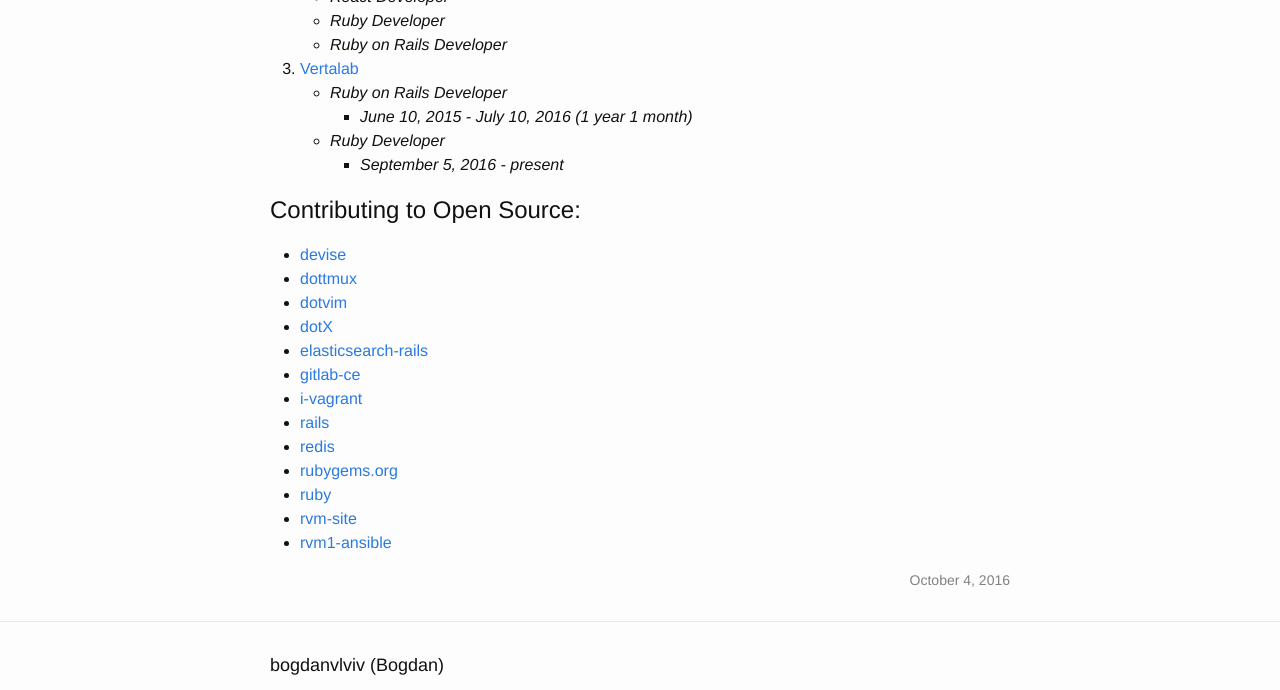
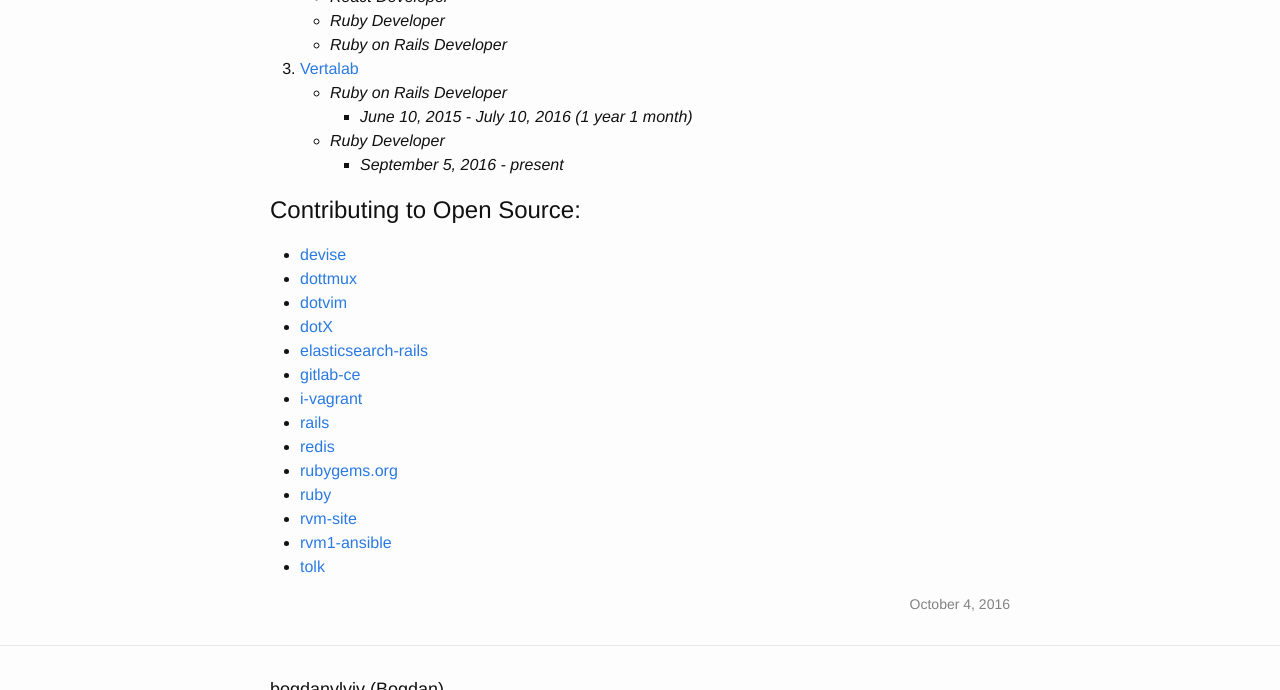
Before and after one commit to crowdpro3/bogdanvlviv.github.io, a Jekyll site: the page built from resume.html, in a window 1280 px wide and 900 px high, scrolled down 2147 px, cut to the strip 0-690 px from the top of the window. Built offline with Jekyll 4.4.1, drawn with Linux system fonts in a browser that asks for light colours.

Commit message:
add tolk to open source list

```diff
--- a/resume.html
+++ b/resume.html
@@ -185,6 +185,7 @@
     <li><a href="https://github.com/ruby/ruby" target="_blank">ruby</a></li>
     <li><a href="https://github.com/rvm/rvm-site/commits/master?author=bogdanvlviv" target="_blank">rvm-site</a></li>
     <li><a href="https://github.com/rvm/rvm1-ansible/commits/master?author=bogdanvlviv" target="_blank">rvm1-ansible</a></li>
+    <li><a href="https://github.com/tolk/tolk/commits/master?author=bogdanvlviv" target="_blank">tolk</a></li>
   </ul>
 
   <span class="resume-meta" title="Updated at">October 4, 2016</span>
```
